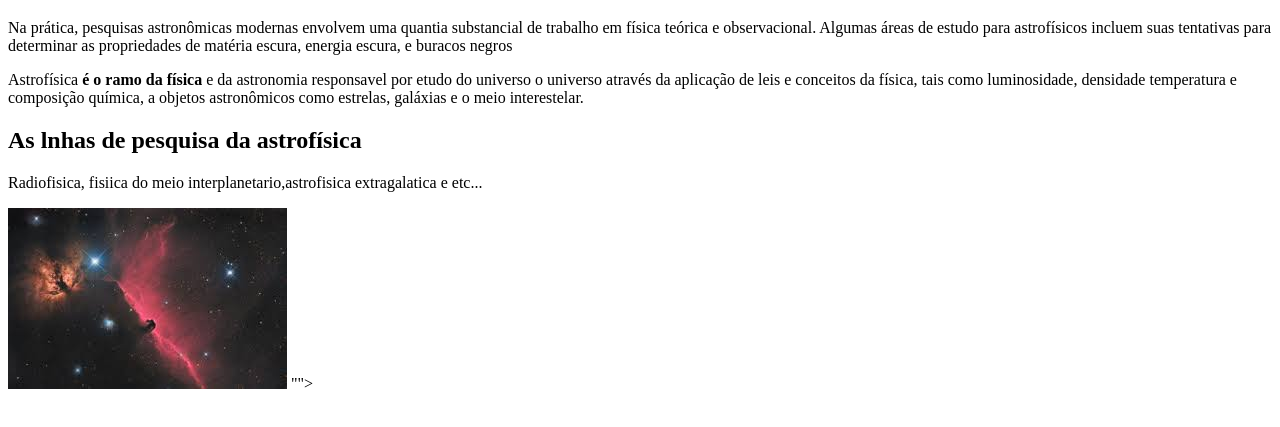
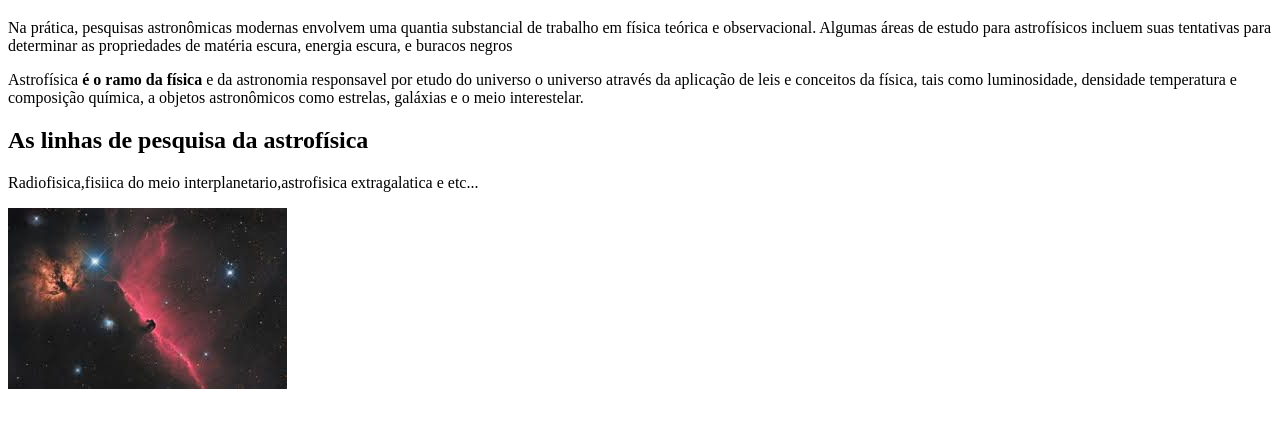
Before and after one commit to enzocwb/ProvaEnzo, a plain HTML site: page index.html in a window 1280 px wide. Shown: the part 61-488 px from the top of the page. Drawn offline with Linux system fonts and the light colour scheme.

Commit message:
Update index.html

```diff
--- a/index.html
+++ b/index.html
@@ -10,9 +10,9 @@
 
      <p>Na prática, pesquisas astronômicas modernas envolvem uma quantia substancial de trabalho em física teórica e observacional. Algumas áreas de estudo para astrofísicos incluem suas tentativas para determinar as propriedades de matéria escura, energia escura, e buracos negros </p>
   <p>Astrofísica  <strong>é o ramo da física </strong>  e da astronomia responsavel por etudo do universo  o universo através da aplicação de leis e conceitos da física, tais como luminosidade, densidade temperatura e composição química, a objetos astronômicos como estrelas, galáxias e o meio interestelar.</p>
-  <h2>As lnhas de pesquisa da astrofísica</h2>
-<p>Radiofisica, fisiica do meio interplanetario,astrofisica extragalatica e etc...</p>
+  <h2>As linhas de pesquisa da astrofísica</h2>
+<p>Radiofisica,fisiica do meio interplanetario,astrofisica extragalatica e etc...</p>
 <img src="download.jpeg">
-    "">
+
 </body>
 </html>
```
